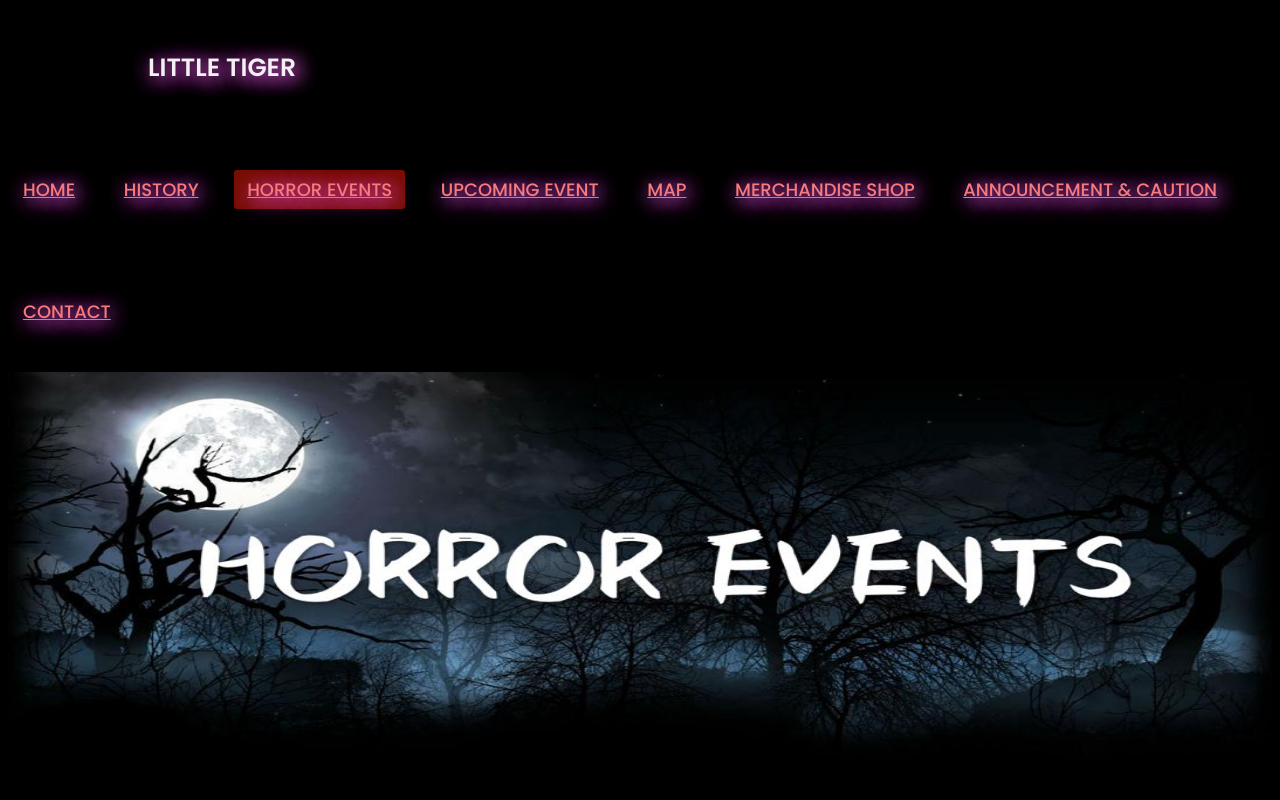
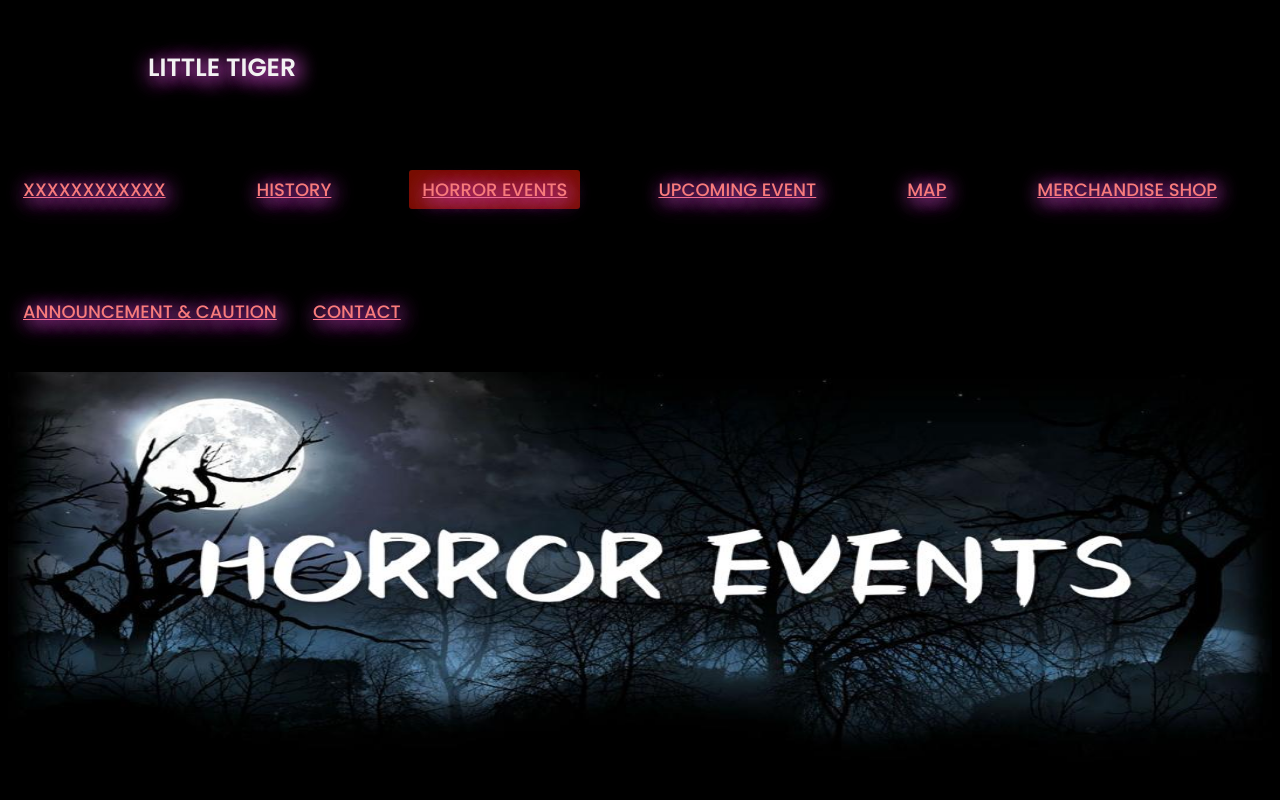
Before and after one commit to JamesHwang3838/HalloweenHorrorNight, a plain HTML site: page event.html in a window 1280 px wide. Shown: the top 800 px of the page. Drawn offline with Linux system fonts and the light colour scheme.

Commit message:
event.html

```diff
--- a/event.html
+++ b/event.html
@@ -14,7 +14,7 @@
     </label>
     <label class="logo">Little Tiger</label>
     <ul class="link">
-        <li><a href="index.html">Home</a></li>
+        <li><a href="index.html">xxxxxxxxxxxx</a></li>
         <li><a href="history.html">History</a></li>
         <li><a class="active" href="event.html">Horror Events</a></li>
         <li><a href="upcomingEvent.html">Upcoming Event</a></li>
```
